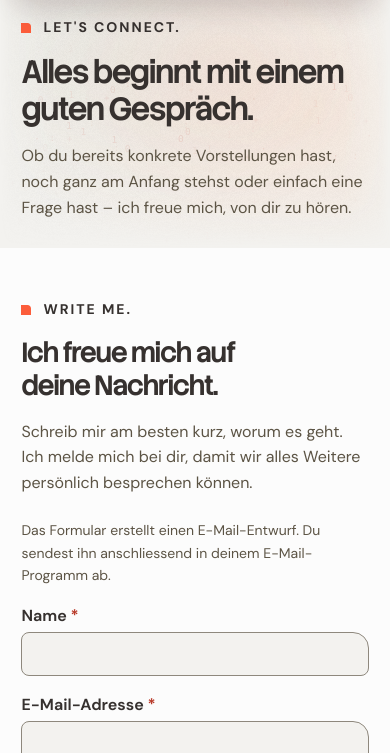
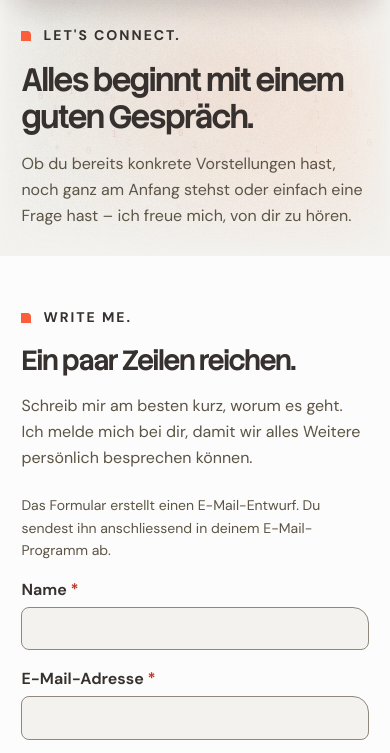
Before and after one commit to Mosggo/mosko, a plain HTML site: page kontakt/index.html in a window 390 px wide. Shown: the part 78-831 px from the top of the page. Drawn offline with Linux system fonts and the light colour scheme.

Commit message:
Refine the contact hero and form heading

```diff
--- a/contact.css
+++ b/contact.css
@@ -4,7 +4,7 @@
   display: grid;
   align-items: center;
   min-block-size: clamp(25rem, 48svh, 32rem);
-  padding-block: max(7rem, calc(var(--nav-top) + 4.5rem)) var(--size-64);
+  padding-block: max(8.5rem, calc(var(--nav-top) + 5rem)) var(--size-64);
 }
 .contact-hero-copy { max-inline-size: 42rem; }
 .contact-hero-copy h1 { max-inline-size: 16ch; text-wrap: balance; }
@@ -105,7 +105,7 @@
 @media (max-width: 44rem) {
   .contact-hero {
     min-block-size: auto;
-    padding-block: max(6rem, calc(var(--nav-top) + 4.25rem)) var(--size-32);
+    padding-block: max(6.5rem, calc(var(--nav-top) + 4.75rem)) var(--size-32);
   }
   .contact-hero-copy { gap: var(--size-16); }
   .contact-hero .atmosphere--light {
--- a/kontakt/index.html
+++ b/kontakt/index.html
@@ -12,8 +12,8 @@
   <link rel="preload" href="../assets/fonts/stack-sans-headline.ttf" as="font" type="font/ttf" crossorigin>
   <link rel="preload" href="../assets/fonts/dm-sans.ttf" as="font" type="font/ttf" crossorigin>
   <link rel="stylesheet" href="../styles.css?v=about-field">
-  <link rel="stylesheet" href="../contact.css">
-  <script src="../scenes.js?v=contact-hello" defer></script>
+  <link rel="stylesheet" href="../contact.css?v=contact-v2">
+  <script src="../scenes.js?v=contact-v2" defer></script>
   <script src="../motion.js?v=curtain-size" defer></script>
   <script src="../language.js" defer></script>
   <script src="../contact.js" defer></script>
@@ -63,7 +63,7 @@
     <section class="contact-message boxed-l pad-tb-64 bg-light-1" id="nachricht" aria-labelledby="contact-message-title">
       <header class="contact-heading flex-column gap-16">
         <p class="sub-title subtitle-on-light" lang="en">Write Me.</p>
-        <h2 class="title-3 heading-on-light" id="contact-message-title">Ich freue mich auf deine Nachricht.</h2>
+        <h2 class="title-3 heading-on-light" id="contact-message-title">Ein paar Zeilen reichen.</h2>
         <p class="body-m body-on-light">Schreib mir am besten kurz, worum es geht. Ich melde mich bei dir, damit wir alles Weitere persönlich besprechen können.</p>
       </header>
 
--- a/scenes.js
+++ b/scenes.js
@@ -203,7 +203,7 @@
         const touch = pointerWeight(pointer, x, y, reach);
         const drift = 0.5 + 0.5 * Math.sin(seconds * 0.62 + x * 0.003 - y * 0.005 + phase);
         const opacity = (idle ? 0 : 0.038 + tone * 0.11 + drift * 0.036 + touch * (0.065 + motion * 0.10)) + energy * 0.32;
-        const motifAlpha = motif ? 0.12 + tone * 0.095 : 0;
+        const motifAlpha = motif ? 0.142 + tone * 0.105 : 0;
         const ambient = hasHello && !motif ? opacity * .55 : opacity;
         ctx.globalAlpha = clamp((ambient + motifAlpha) * gain) * visibility;
         const nx = x + touch * Math.cos(phase) * (1.6 + motion * 3.4) + energy * Math.sin(phase) * 4
```
